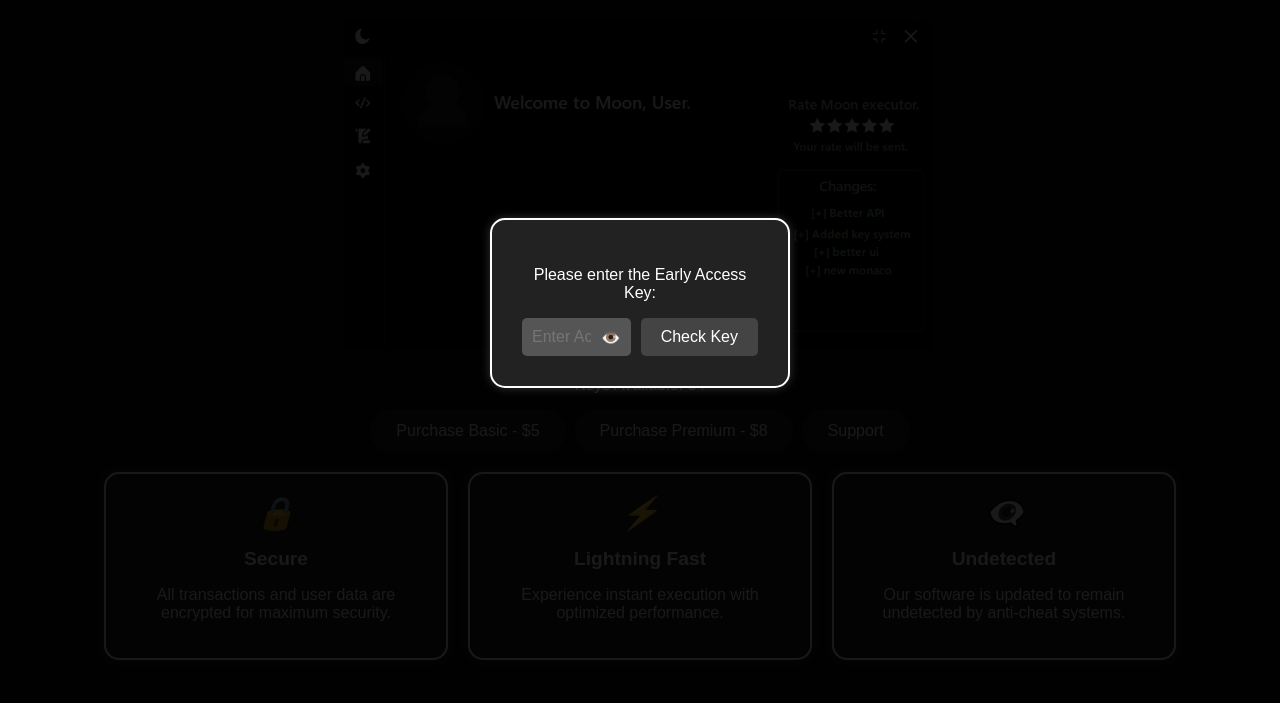
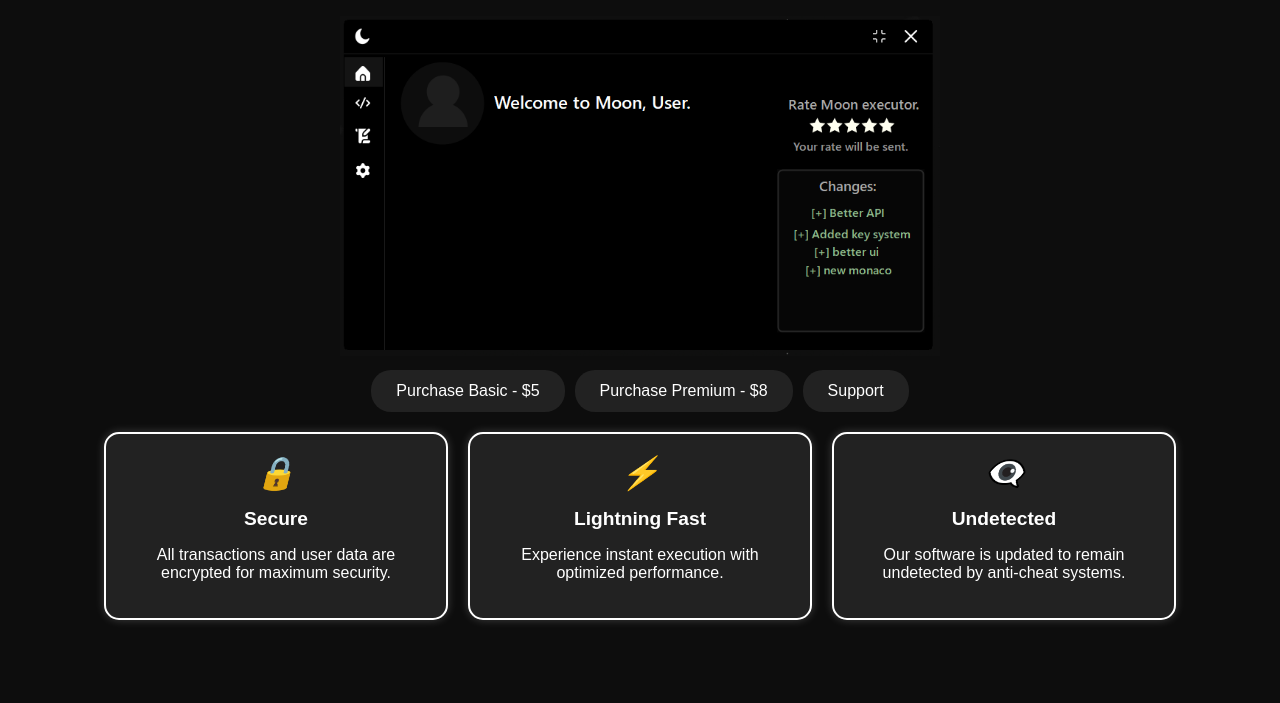
Before and after one commit to MoonDev04/MoonWebsite, a plain HTML site: page index.html in a window 1280 px wide. Shown: the part 97-800 px from the top of the page. Drawn offline with Linux system fonts and the light colour scheme.

Commit message:
Update index.html

```diff
--- a/index.html
+++ b/index.html
@@ -3,92 +3,11 @@
 <head>
   <meta charset="UTF-8" />
   <meta name="viewport" content="width=device-width, initial-scale=1.0" />
-  <title>Moon.Dev</title>
+  <title>Draco YZ</title>
   <!-- Favicon using the same image as the header icon -->
   <link rel="icon" href="MoonPfp-removebg-preview.png" type="image/png" />
   <script src="https://www.paypal.com/sdk/js?client-id=YOUR_PAYPAL_CLIENT_ID"></script>
   <script>
-    // Early Access Key
-    const correctAccessKey = "MoonAcces023";
-
-    // Function to check Early Access key input
-    function checkAccess() {
-      const userKey = document.getElementById("accessKey").value;
-      if (userKey === correctAccessKey) {
-        // Hide the early access overlay once the correct key is entered.
-        document.getElementById("accessOverlay").style.display = "none";
-      } else {
-        alert("Incorrect Access Key!");
-      }
-    }
-
-    // On load, update the key count and set up the password toggle.
-    window.onload = function () {
-      updateKeyCount();
-      const togglePassword = document.getElementById("togglePassword");
-      const accessKeyInput = document.getElementById("accessKey");
-      togglePassword.addEventListener("click", function () {
-        if (accessKeyInput.type === "password") {
-          accessKeyInput.type = "text";
-          togglePassword.textContent = "🙈"; // Closed eye emoji when visible
-        } else {
-          accessKeyInput.type = "password";
-          togglePassword.textContent = "👁️"; // Open eye emoji when hidden
-        }
-      });
-    };
-
-    // Initial keys list (original keys plus 50 additional keys)
-    let initialKeys = [
-      "Key62825282653", "Key36286372829", "Key07362927373", "Key27926293933", "Key42830483527",
-      "Key22328362938", "Key04846363634", "Key42837293633", "Key73826356464", "Key42433328282",
-      "Key55543467535", "Key80064647474", "Key06457378677", "Key85735545544", "Key47346556554",
-      "Key44444665765", "Key55778655677", "Key00088435543", "Key90005466564",
-      "Key47383367364", "Key57828363637", "Key94757373833", "Key00284747377", "Key77463773737",
-      "Key18473728288", "Key92827362737", "Key72736464746", "Key82736464564", "Key38373646546",
-      "Key63737373636", "Key84737474748", "Key94737477373", "Key62747383847", "Key83737374737",
-      "Key43736362727", "Key93737262737", "Key73737372727", "Key37373637377", "Key74737272726",
-      "Key02737474636", "Key63736462727", "Key38474747373", "Key73747473737", "Key47373747473",
-      "Key37473737373", "Key27374646464", "Key92736464646", "Key27363636363", "Key82737474746",
-      "Key73747383837", "Key63837473847", "Key83737273737", "Key83737473737", "Key37473837473"
-    ];
-
-    // Retrieve the keys from localStorage (if available) or initialize with initialKeys.
-    let keys = JSON.parse(localStorage.getItem('keys')) || initialKeys;
-
-    // Update the key count displayed on the page.
-    function updateKeyCount() {
-      document.getElementById("keyCount").innerText = `Keys Available: ${keys.length}`;
-    }
-
-    // Send a webhook notification (for example, to Discord) when a key is purchased.
-    function sendWebhook(purchasedKey) {
-      fetch("https://discord.com/api/webhooks/1338242319865876573/kLoEoV2VXoYVFQKKmnw2RzTHa1cX0y2u_II-o629gBTYz_xdPkiMd3skM1SneKNkL5F3", {
-        method: "POST",
-        headers: { "Content-Type": "application/json" },
-        body: JSON.stringify({ content: `Key Purchased: ${purchasedKey}` })
-      });
-    }
-
-    // Download a key and update localStorage to persist the live key count.
-    function downloadKey() {
-      if (keys.length === 0) {
-        alert("No keys available!");
-        return;
-      }
-      let key = keys.shift();
-      sendWebhook(key);
-      updateKeyCount();
-      localStorage.setItem('keys', JSON.stringify(keys));
-      let blob = new Blob([key], { type: "text/plain" });
-      let a = document.createElement("a");
-      a.href = URL.createObjectURL(blob);
-      a.download = "key.txt";
-      document.body.appendChild(a);
-      a.click();
-      document.body.removeChild(a);
-    }
-
     // Handle the purchase selection:
     // - For "basic": redirect to your PayPal invoice URL.
     // - For "premium": show an error alert.
@@ -109,74 +28,7 @@
       margin: 0;
       padding: 0;
     }
-    /* Early Access Overlay Styles */
-    #accessOverlay {
-      position: fixed;
-      top: 0;
-      left: 0;
-      right: 0;
-      bottom: 0;
-      background-color: rgba(0, 0, 0, 0.9);
-      display: flex;
-      justify-content: center;
-      align-items: center;
-      z-index: 9999;
-    }
-    #accessForm {
-      background-color: #222;
-      padding: 30px;
-      border-radius: 15px;
-      border: 2px solid white;
-      box-shadow: 0 0 10px rgba(255, 255, 255, 0.2);
-      color: white;
-      text-align: center;
-      width: 300px;
-      box-sizing: border-box;
-    }
-    /* Container for the password input and eye icon */
-    #accessInputContainer {
-      display: flex;
-      width: 100%;
-      gap: 10px;
-      margin-top: 10px;
-      box-sizing: border-box;
-    }
-    .password-container {
-      position: relative;
-      flex: 1;
-    }
-    #accessKey {
-      width: 100%;
-      padding: 10px 40px 10px 10px; /* extra right padding for the eye icon */
-      font-size: 16px;
-      border-radius: 5px;
-      border: none;
-      background-color: #555;
-      color: white;
-      box-sizing: border-box;
-    }
-    #togglePassword {
-      position: absolute;
-      right: 10px;
-      top: 50%;
-      transform: translateY(-50%);
-      cursor: pointer;
-      user-select: none;
-    }
-    #accessForm button {
-      padding: 10px 20px;
-      font-size: 16px;
-      border: none;
-      border-radius: 5px;
-      background-color: #444;
-      color: white;
-      cursor: pointer;
-      transition: background 0.3s;
-      flex-shrink: 0;
-    }
-    #accessForm button:hover {
-      background-color: #666;
-    }
+
     h1 {
       display: flex;
       justify-content: center;
@@ -189,6 +41,7 @@
       width: 50px;
       filter: brightness(0) invert(1);
     }
+
     .button-container {
       margin-top: 10px;
       display: flex;
@@ -251,23 +104,8 @@
   </style>
 </head>
 <body>
-  <!-- Early Access Overlay -->
-  <div id="accessOverlay">
-    <div id="accessForm">
-      <p>Please enter the Early Access Key:</p>
-      <div id="accessInputContainer">
-        <div class="password-container">
-          <input type="password" id="accessKey" placeholder="Enter Access Key" />
-          <span id="togglePassword">👁️</span>
-        </div>
-        <button onclick="checkAccess()">Check Key</button>
-      </div>
-    </div>
-  </div>
-
-  <h1>Moon.Dev <img src="MoonPfp-removebg-preview.png" alt="Moon" /></h1>
+  <h1>Draco YZ <img src="MoonPfp-removebg-preview.png" alt="Moon" /></h1>
   <img src="HomeTab.png" alt="Product Image" width="600" />
-  <p id="keyCount"></p>
   <div class="button-container">
     <button onclick="selectPurchase('basic')">Purchase Basic - $5</button>
     <button onclick="selectPurchase('premium')">Purchase Premium - $8</button>
```
